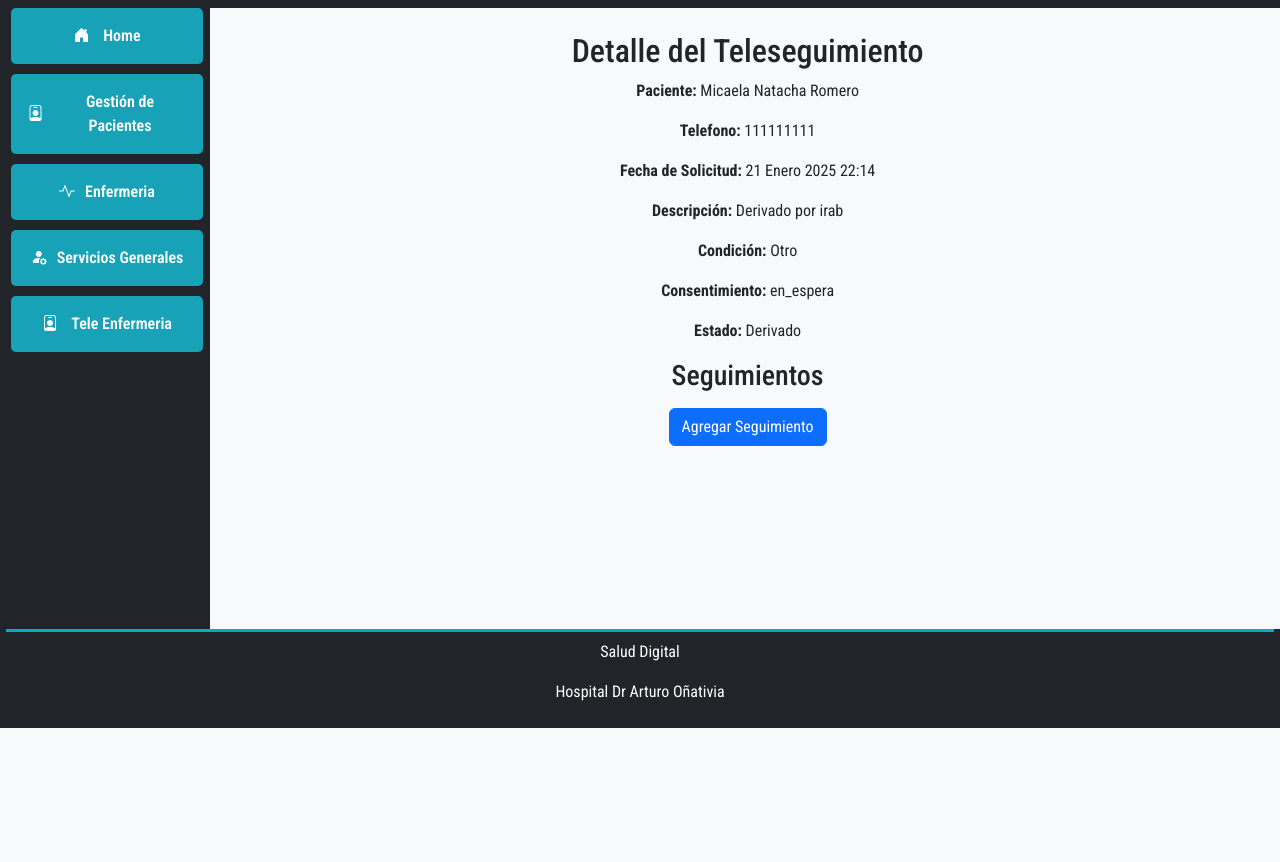
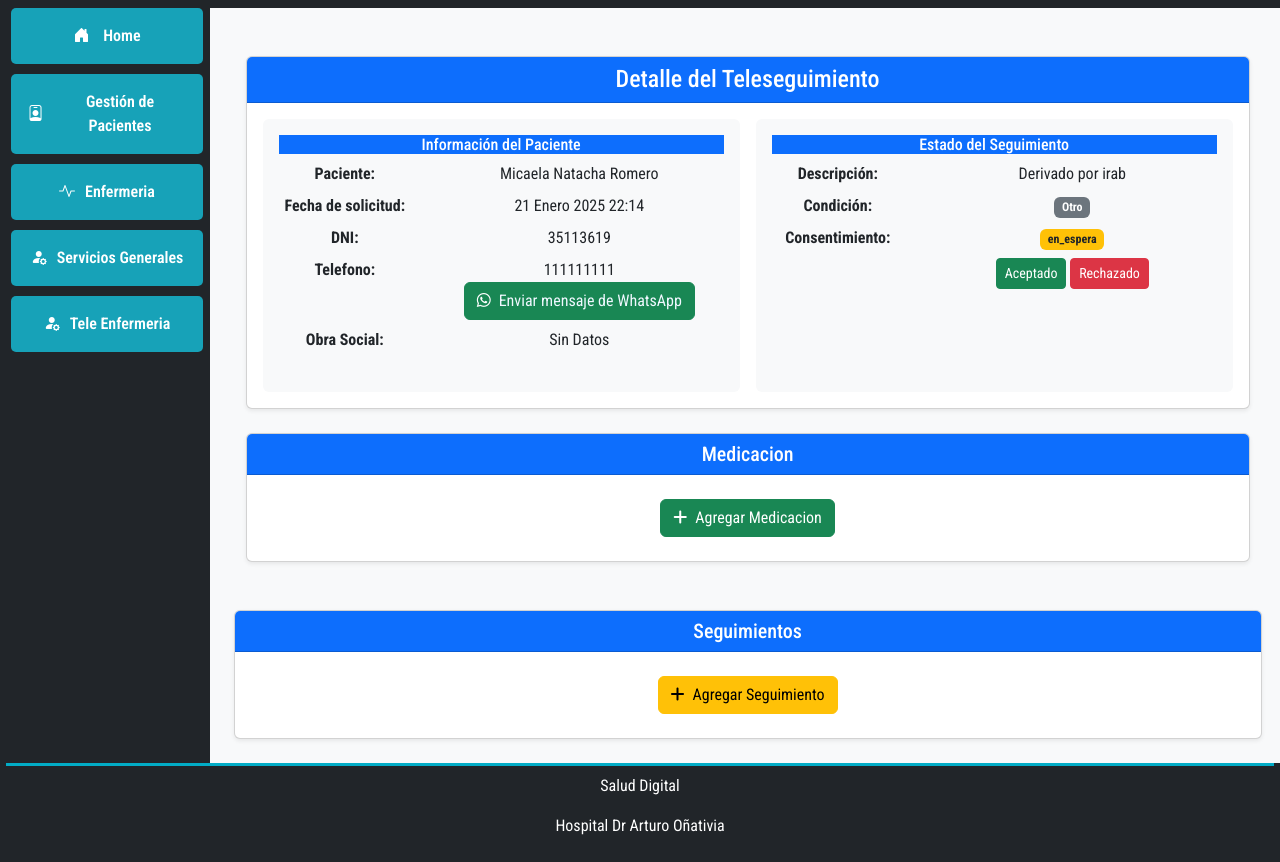
Before and after one commit to EzeAleGuzman/Cambiando-Dash, a Django app: page /detalle/12/ in a window 1280 px wide. Shown: the part 78-940 px from the top of the page. Before the commit the page ends 806 px from the top, so only its background shows below. Run offline with Django 5.2, Linux system fonts and the light colour scheme; data comes from the database, SQL or seed files in the repository; both versions use the stored data as it was before the commit.

Commit message:
teleenfermeriaprincipl

```diff
--- a/pacientes/models.py
+++ b/pacientes/models.py
@@ -9,7 +9,7 @@ class Paciente(models.Model):
     domicilio = models.CharField(max_length=255, null=True, blank=True)
     localidad = models.CharField(max_length=100, null=True, blank=True)
     telefono = models.CharField(max_length=20)
-    obra_social = models.CharField(max_length=100, null=True, blank=True)
+    obra_social = models.CharField(max_length=100, null=True, blank=True, default="sin Datos")
 
     # Información de internación
     fecha_ingreso = models.DateField(default=timezone.now)
--- a/teleenfermeria/forms.py
+++ b/teleenfermeria/forms.py
@@ -39,7 +39,7 @@ class TeleseguimientoForm(forms.ModelForm):
 class SeguimientoForm(forms.ModelForm):
     class Meta:
         model = Seguimiento
-        fields = ["descripcion", "estado"]
+        fields = ["descripcion"]
         widgets = {
             "descripcion": forms.Textarea(
                 attrs={
--- a/teleenfermeria/models.py
+++ b/teleenfermeria/models.py
@@ -47,7 +47,7 @@ class Teleseguimiento(models.Model):
         max_length=100,
         choices=[
             ("aceptado", "Aceptado"),
-            ("finalizado", "Finalizado"),
+            ("Rechazado", "Rechazado"),
             ("En espera", "En espera"),
         ],
         default="en_espera",
@@ -77,16 +77,8 @@ class Seguimiento(models.Model):
     )  # Asignar directamente del usuario logueado
     fecha = models.DateTimeField(auto_now_add=True)
     descripcion = models.TextField(max_length=1000)
-    estado = models.BooleanField(default=False)
-    estado = models.CharField(
-        max_length=20,
-        choices=[
-            ("Derivado", "Derivado"),
-            ("realizado", "Realizado"),
-            ("no_realizado", "No Realizado"),
-        ],
-        default="en_proceso",
-    )
+
+
 
     def __str__(self):
-        return f"Seguimiento de {self.teleseguimiento.paciente.nombre} - {self.fecha.strftime('%Y-%m-%d %H:%M') - {self.estado}}"
+        return f"Seguimiento de {self.teleseguimiento.paciente.nombre} - {self.fecha.strftime('%Y-%m-%d %H:%M')}"
--- a/teleenfermeria/templates/teleenfermeria/derivados_teleseguimiento.html
+++ b/teleenfermeria/templates/teleenfermeria/derivados_teleseguimiento.html
@@ -1,6 +1,6 @@
 {% extends "base.html" %} {% block main_content %}
 <div class="container mt-4">
-  <h2 class="mb-4">Lista de Teleseguimientos</h2>
+  <h2 class="mb-4">Derivados a Teleseguimientos</h2>
   <table class="table table-striped">
     <thead>
       <tr>
--- a/teleenfermeria/templates/teleenfermeria/detalle_teleseguimiento.html
+++ b/teleenfermeria/templates/teleenfermeria/detalle_teleseguimiento.html
@@ -1,35 +1,108 @@
-{% extends "base.html" %} {% block main_content %}
-<div class="container">
-  <h2>Detalle del Teleseguimiento</h2>
-  <p>
-    <strong>Paciente:</strong> {{ teleseguimiento.paciente.nombre_completo }}
-  </p>
-  <p><strong>Telefono:</strong> {{ teleseguimiento.paciente.telefono }}</p>
-  <p>
-    <strong>Fecha de Solicitud:</strong> {{ teleseguimiento.fecha_solicitud }}
-  </p>
-  <p><strong>Descripción:</strong> {{ teleseguimiento.descripcion }}</p>
-  <p><strong>Condición:</strong> {{ teleseguimiento.condicion }}</p>
-  <p>
-    <strong>Consentimiento:</strong>
-    {{ teleseguimiento.consentimiento_seguimiento }}
-  </p>
-  <p><strong>Estado:</strong> {{ teleseguimiento.estado }}</p>
+ {%  extends "base.html"  %}
+ {% load static %}
+ {% block title %}Detalle del Teleseguimiento{% endblock %}
+ {% block main_content %}
+ <link href="https://cdnjs.cloudflare.com/ajax/libs/font-awesome/6.0.0/css/all.min.css" rel="stylesheet">
+<div class="container py-4">
+  <div class="card shadow-sm">
+      <div class="card-header bg-primary text-white">
+          <h4 class="mb-0 text-center">Detalle del Teleseguimiento</h4>
+      </div>
+      <div class="card-body">
 
-  <h3>Seguimientos</h3>
-  <ul>
-    {% for seguimiento in seguimientos %}
-    <li>
-      {{ seguimiento.fecha }} - {{ seguimiento.descripcion }} - {{
-      seguimiento.estado }}
-    </li>
-    {% endfor %}
-  </ul>
 
-  <a
-    href="{% url 'teleenfermeria:crear_seguimiento' teleseguimiento.id %}"
-    class="btn btn-primary"
-    >Agregar Seguimiento</a
-  >
+          <div class="row g-3">
+              <div class="col-md-6">
+                  <div class="card h-100 border-0 bg-light">
+                      <div class="card-body">
+                          <h6 class=" mb-2 bg-primary text-white">Información del Paciente</h6>
+                          <dl class="row mb-0">
+                              <dt class="col-sm-4">Paciente:</dt>
+                              <dd class="col-sm-8">{{ teleseguimiento.paciente.nombre_completo }}</dd>
+
+                              <dt class="col-sm-4">Fecha de solicitud:</dt>
+                              <dd class="col-sm-8">{{ teleseguimiento.fecha_solicitud }}</dd>
+
+                            <dt class="col-sm-4 ">DNI: </dt>
+                            <dd class="col-sm-8">{{ teleseguimiento.paciente.dni }}</dd>
+
+                            <dt class="col-sm-4 ">Telefono: </dt>
+                            <dd class="col-sm-8">{{ teleseguimiento.paciente.telefono }} <button class="btn btn-success">
+                                <i class="fab fa-whatsapp me-2"></i><a href="https://api.whatsapp.com/send?phone={{ teleseguimiento.paciente.telefono|default_if_none:"Sin datos" }}" target="_blank" style="text-decoration: none; color: aliceblue;">Enviar mensaje de WhatsApp</a>
+                            </button></dd>
+                              <dt class="col-sm-4">Obra Social: </dt>
+                                <dd class="col-sm-8">{% if teleseguimiento.paciente.obra_social == '' or teleseguimiento.paciente.obra_social == "None" %}<p>Sin Datos</p>{%else%}{{ teleseguimiento.paciente.obra_social }}{% endif %}</dd>
+
+                              {% if teleseguimiento.paciente.nombre_tutor %}
+                              <dt class="col-sm-4">Tutor:</dt>
+                                <dd class="col-sm-8">{{ teleseguimiento.paciente.nombre_tutor }}</dd>
+                                {% endif %}
+                          </dl>
+                      </div>
+                  </div>
+              </div>
+
+              <div class="col-md-6">
+                  <div class="card h-100 border-0 bg-light">
+                      <div class="card-body">
+                          <h6 class="text-white mb-2 bg-primary">Estado del Seguimiento</h6>
+                          <dl class="row mb-0">
+                              <dt class="col-sm-4">Descripción:</dt>
+                              <dd class="col-sm-8">Derivado por irab</dd>
+
+                              <dt class="col-sm-4">Condición:</dt>
+                              <dd class="col-sm-8"><span class="badge bg-secondary">Otro</span></dd>
+
+                              <dt class="col-sm-4">Consentimiento:</dt>
+                              <dd class="col-sm-8">
+                                <span class="badge
+                                {% if teleseguimiento.consentimiento_seguimiento == 'aceptado' %}
+                                    bg-success
+                                {% elif teleseguimiento.consentimiento_seguimiento == 'Rechazado' %}
+                                    bg-danger
+                                {% else %}
+                                    bg-warning text-dark
+                                {% endif %}
+                            ">{{ teleseguimiento.consentimiento_seguimiento}}</span>
+                                  <div class="mt-2">
+                                      <a href="{% url 'teleenfermeria:modificar_consentimiento' teleseguimiento.id 'aceptado' %}" class="btn btn-success btn-sm">Aceptado</a>
+                                      <a href="{% url 'teleenfermeria:modificar_consentimiento' teleseguimiento.id 'Rechazado' %}" class="btn btn-danger btn-sm">Rechazado</a>
+                                  </div>
+                              </dd>
+                          </dl>
+
+                                </dd>
+                          </dl>
+                      </div>
+                  </div>
+              </div>
+          </div>
+      </div>
+  </div>
+
+  <div class="card mt-4 shadow-sm">
+    <div class="card-header bg-primary text-white">
+        <h5 class="mb-0">Medicacion</h5>
+    </div>
+    <div class="card-body text-center p-4">
+        <button class="btn btn-success">
+            <i class="fas fa-plus me-2"></i>Agregar Medicacion
+        </button>
+    </div>
 </div>
+</div>
+
+  <div class="card mt-4 shadow-sm">
+      <div class="card-header bg-primary text-white">
+          <h5 class="mb-0">Seguimientos</h5>
+      </div>
+      <div class="card-body text-center p-4">
+          <button class="btn btn-warning">
+              <i class="fas fa-plus me-2"></i>Agregar Seguimiento
+          </button>
+      </div>
+  </div>
+</div>
+
+
 {% endblock %}
--- a/teleenfermeria/urls.py
+++ b/teleenfermeria/urls.py
@@ -20,4 +20,9 @@ urlpatterns = [
         views.crearseguimiento,
         name="crear_seguimiento",
     ),
+    path(
+        "modificar_consentimiento/<int:teleseguimiento_id>/<str:nuevo_estado>/",
+        views.modificar_consentimiento,
+        name="modificar_consentimiento",
+    ),
 ]
--- a/teleenfermeria/views.py
+++ b/teleenfermeria/views.py
@@ -34,11 +34,19 @@ def derivadosteleseguimiento(request):
 
 def detalleteleseguimiento(request, teleseguimiento_id):
     teleseguimiento = get_object_or_404(Teleseguimiento, id=teleseguimiento_id)
+
     return render(
         request,
         "teleenfermeria/detalle_teleseguimiento.html",
         {"teleseguimiento": teleseguimiento},
+
     )
+
+def modificar_consentimiento(request, teleseguimiento_id, nuevo_estado):
+    teleseguimiento = get_object_or_404(Teleseguimiento, pk=teleseguimiento_id)
+    teleseguimiento.consentimiento_seguimiento = nuevo_estado
+    teleseguimiento.save()
+    return redirect('teleenfermeria:detalleteleseguimiento', teleseguimiento_id=teleseguimiento_id)
 
 
 def crearseguimiento(request, teleseguimiento_id):
--- a/templates/base.html
+++ b/templates/base.html
@@ -230,13 +230,38 @@
             </div>
           </div>
 
-          <!-- Gestión de Pacientes -->
-          <div class="box align-items-center justify-content-center w-100">
-            <a href="" class="text-decoration-none text-white">
-              <i class="bi bi-person-badge"></i> Tele Enfermeria
-            </a>
-          </div>
+
+              <!-- Tele Enfermeria -->
+              <div
+              class="box align-items-center justify-content-center w-100"
+              id="teleenfermeria"
+              onclick="submenu('subTeleenfermeria')"
+            >
+              <i class="bi bi-person-fill-gear"></i> Tele Enfermeria
+            </div>
+            <div
+              id="subTeleenfermeria"
+              class="sub-boxes"
+              style="display: none"
+            >
+              <div class="sub-box w-100">
+                <a
+                  href="{% url 'teleenfermeria:derivados' %}"
+                  class="text-decoration-none text-white btn w-100"
+                >
+                    <i class="bi bi-arrow-right-circle"></i> Derivaciones
+                </a>
+              </div>
+              <div class="sub-box w-100">
+                <a href="" class="text-decoration-none text-white btn w-100">
+                    <i class="bi bi-check-circle-fill"></i> Teleseguimientos Activos
+                </a>
+              </div>
+            </div>
+
+
         </div>
+
 
         <!-- Contenido Principal -->
         <div
```
Also changed, not shown: db.sqlite3, teleenfermeria/migrations/0003_remove_seguimiento_estado_and_more.py (added).
